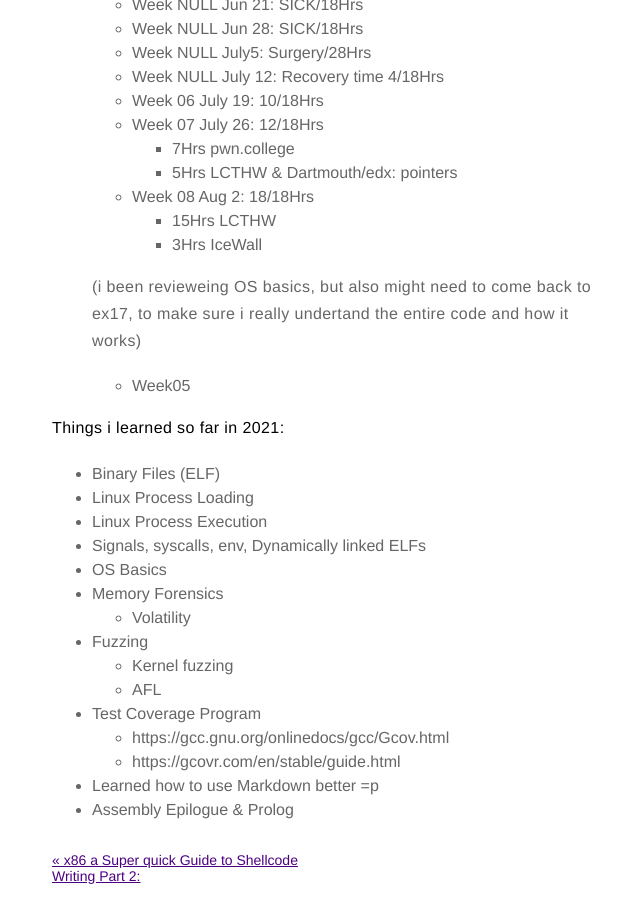
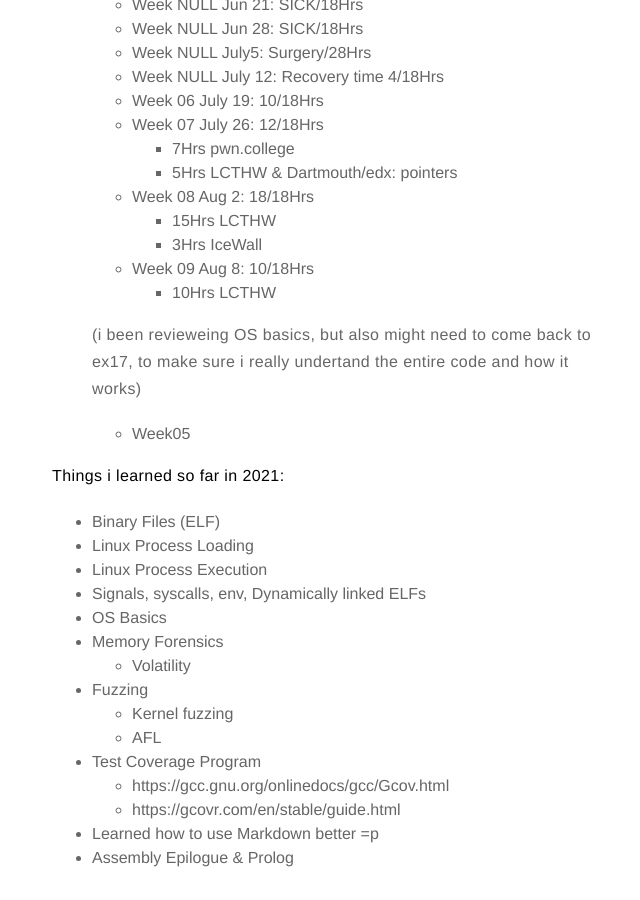
Before and after one commit to MaskedFox/maskedfox.github.io, a Jekyll site: the page built from _posts/2021-05-18-LearningTime2021.md, in a window 1280 px wide and 900 px high, scrolled down 1109 px. Shown: the whole window, without its empty margins (308-948 px from the left). Built offline with Jekyll 4.4.1, drawn with Linux system fonts in a browser that asks for light colours; comment, search, counter and statistics services are not loaded.

Commit message:
Woot Woot 10hrs! My brain is dead..

```diff
--- a/_posts/2021-05-18-LearningTime2021.md
+++ b/_posts/2021-05-18-LearningTime2021.md
@@ -45,6 +45,8 @@ To finish all exercises until ex31, ex41, ex45, ex48, ex52 from Learn C the Hard
   - Week 08 Aug 2: 18/18Hrs
     - 15Hrs LCTHW
     - 3Hrs IceWall
+  - Week 09 Aug 8: 10/18Hrs
+    - 10Hrs LCTHW
 
   (i been revieweing OS basics, but also might need to come back to ex17, to make sure i really undertand the entire code and how it works)
   - Week05
```
